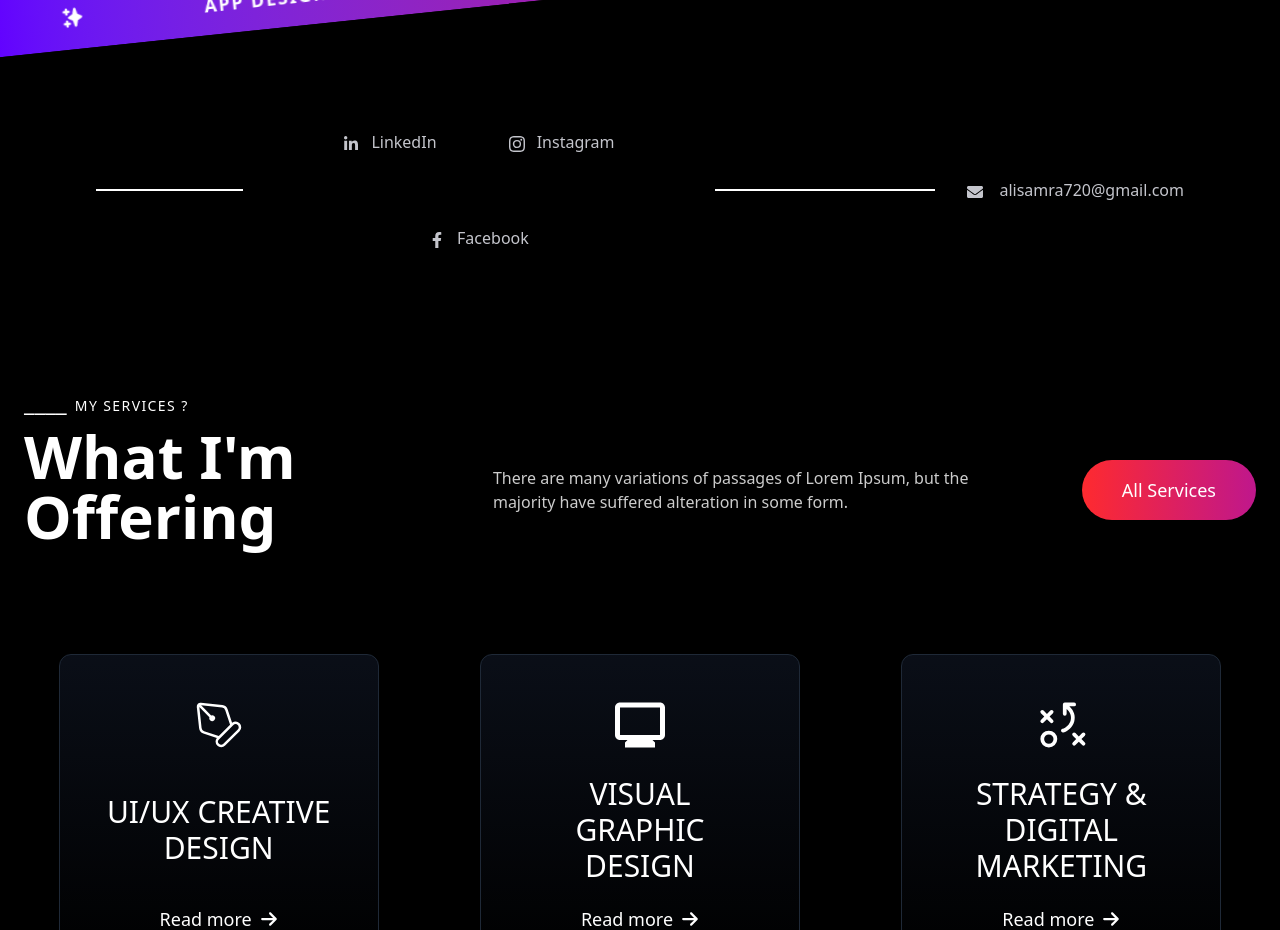
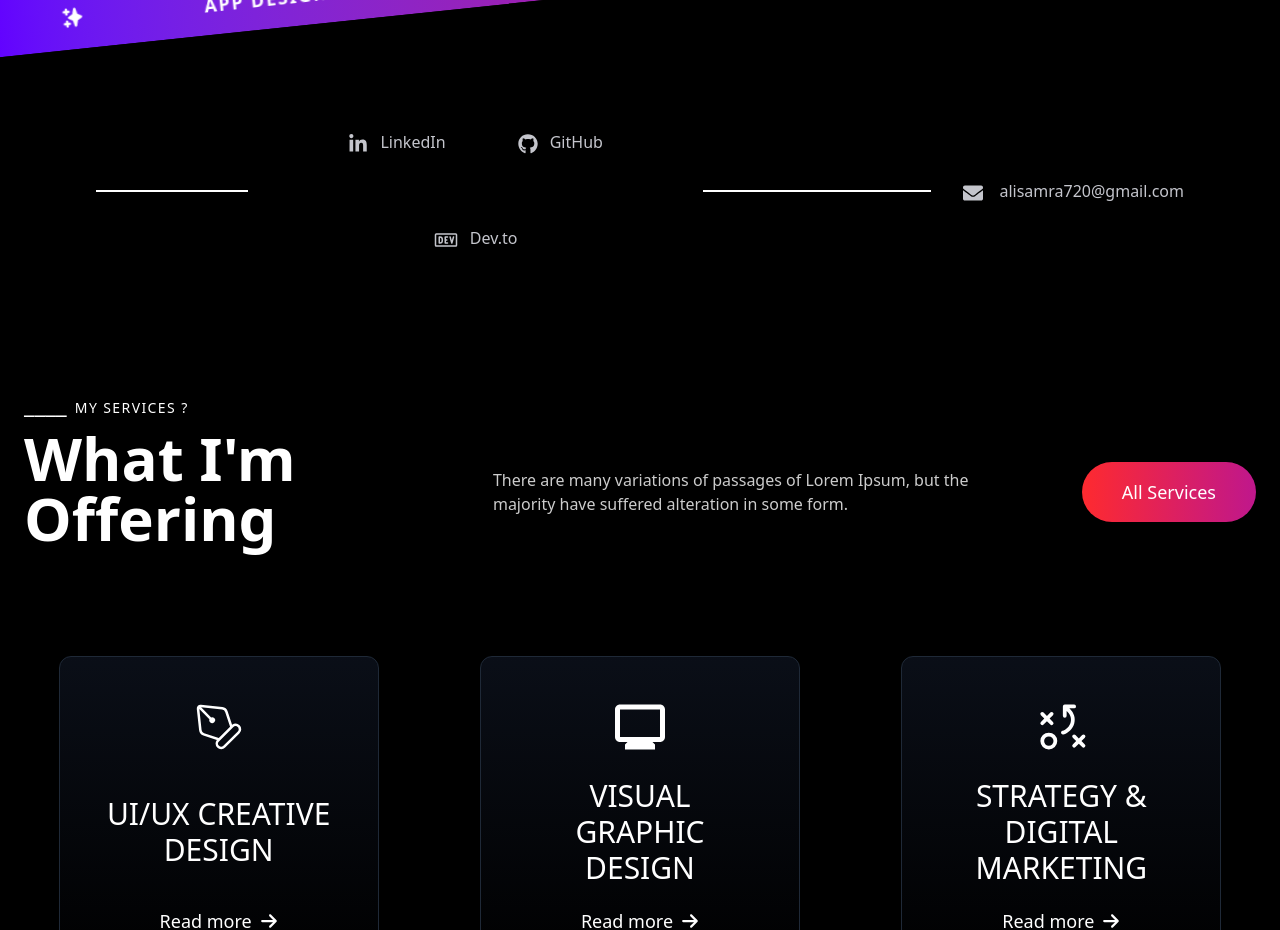
Before and after one commit to Samra720/samra-portfolio, a React (Vite) app: page / in a window 1280 px wide. Shown: the part 1000-1930 px from the top of the page. Built offline with nearby package versions, Linux system fonts and the light colour scheme; the HTML template or start-up script is replaced by a standard one.

Commit message:
links added

```diff
--- a/src/components/Footer.tsx
+++ b/src/components/Footer.tsx
@@ -19,10 +19,10 @@ export default function Footer() {
   const socialLinks = [
     { name: "LinkedIn", url: "https://www.linkedin.com/in/syeda-samra-ali-590878283/" },
     { name: "GitHub", url: "https://github.com/Samra720" },
-    { name: "Dev.to", url: "https://dev.to/samra-dev" },
-    { name: "Live Demos", url: "https://vercel.com/samra-projects" },
+    { name: "Dev.to", url: "https://dev.to/samra_ali_c61e5f484408aff" },
+    { name: "Live Demos", url: "https://vercel.com/samras-projects-d92f24a9/samra-portfolio" },
   ];
-
+// https://vercel.com/samra-projects
   return (
     <footer className="text-muted px-6 md:px-12 xl:px-24 mt-20">
       <div className="flex flex-col md:flex-row justify-between items-center gap-8 w-full py-12 border-t-2 border-main">
--- a/src/components/HeroSection.tsx
+++ b/src/components/HeroSection.tsx
@@ -7,8 +7,8 @@ import { HiSparkles } from "react-icons/hi";
 import { FaCheck } from "react-icons/fa";
 import { FaEnvelope } from "react-icons/fa";
 import { FaLinkedinIn } from "react-icons/fa";
-import { BsInstagram } from "react-icons/bs";
-import { FaFacebookF } from "react-icons/fa";
+import { FaGithub } from "react-icons/fa";
+import { PiDevToLogo } from "react-icons/pi";
 import ThemeButton from "./ThemeButton";
 import { scrollToId } from "../utils/scroll";
 
@@ -103,12 +103,12 @@ function HeroSection() {
       <div className="mt-20 md:mt-35 px-6 md:px-24 flex flex-col lg:flex-row items-center w-full justify-between gap-8 pb-10">
         <div className="hidden lg:block border border-main bg-main w-40"></div>
         <div className="flex flex-wrap justify-center gap-6 md:gap-18">
-          <a href="" className="text-muted hover:text-main"><FaLinkedinIn className="inline mr-2" /> LinkedIn</a>
-          <a href="" className="text-muted hover:text-main"><BsInstagram className="inline mr-2" /> Instagram</a>
-          <a href="" className="text-muted hover:text-main"><FaFacebookF className="inline mr-2" /> Facebook</a>
+          <a href="https://www.linkedin.com/in/syeda-samra-ali-590878283/" target="_blank" rel="noopener noreferrer" className="text-muted hover:text-main"><FaLinkedinIn className="inline mr-2 text-xl" /> LinkedIn</a>
+          <a href="https://github.com/Samra720" target="_blank" rel="noopener noreferrer" className="text-muted hover:text-main"><FaGithub className="inline mr-2 text-xl" /> GitHub</a>
+          <a href="https://dev.to/samra_ali_c61e5f484408aff" target="_blank" rel="noopener noreferrer" className="text-muted hover:text-main"><PiDevToLogo className="inline mr-2 text-2xl" /> Dev.to</a>
         </div>
         <div className="hidden lg:block border border-main bg-main w-60"></div>
-        <a href="" className="text-muted hover:text-main whitespace-nowrap"><FaEnvelope className="inline mr-3" /> alisamra720@gmail.com</a>
+        <a href="mailto:alisamra720@gmail.com" target="_blank" rel="noopener noreferrer" className="text-muted hover:text-main whitespace-nowrap"><FaEnvelope className="inline mr-3 text-xl" /> alisamra720@gmail.com</a>
       </div>
     </section>
   );
```
